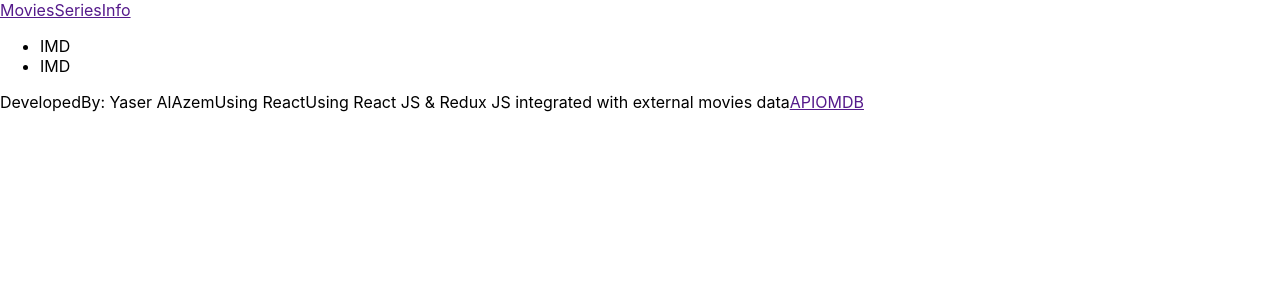
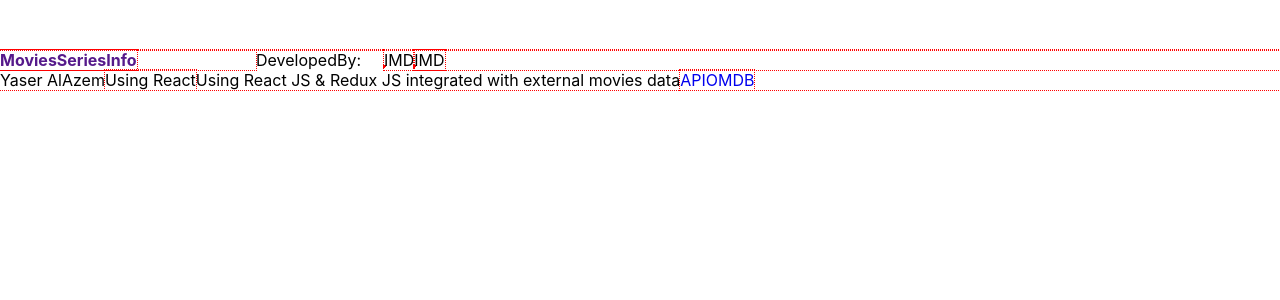
Before and after one commit to Thaneshwor/movies-list, a React (Create React App) app: page / in a window 1280 px wide. Shown: the top 300 px of the page. Built offline with nearby package versions, Linux system fonts and the light colour scheme.

Commit message:
Add css to header and footer

```diff
--- /dev/null
+++ b/src/APIKey.js
@@ -0,0 +1,3 @@
+module.exports = {
+    APIKey = ''
+}
--- a/src/App.css
+++ b/src/App.css
@@ -0,0 +1,3 @@
+*{
+    outline: 1px red dotted !important;
+}
--- a/src/components/footer/Footer.js
+++ b/src/components/footer/Footer.js
@@ -3,11 +3,11 @@ import './footer.css';
 
 function Footer() {
     return (
-        <div>
+        <div className='footer'>
             DevelopedBy: Yaser AlAzem
             <span>Using React</span>
             Using React JS & Redux JS integrated with external movies data
-            <a href="">APIOMDB</a>
+            <a href="#">APIOMDB</a>
         </div>
     )
 }
--- a/src/components/footer/footer.css
+++ b/src/components/footer/footer.css
@@ -0,0 +1,5 @@
+
+.footer{
+    width: 100%;
+    margin-top: 50px;
+}
--- a/src/components/header/Navbar.js
+++ b/src/components/header/Navbar.js
@@ -3,11 +3,11 @@ import './navbar.css';
 
 function Navbar() {
     return (
-        <div>
-            <div className=''>
+        <div className='nav-bar'>
+            <span className='nav-bar-title'>
                 <a href="">MoviesSeriesInfo</a>
-            </div>
-            <ul className=''>
+            </span>
+            <ul className='nav-bar-items'>
                 <li><img src='' />IMD</li>
                 <li><img src='' />IMD</li>
             </ul>
--- a/src/components/header/navbar.css
+++ b/src/components/header/navbar.css
@@ -1,8 +1,31 @@
-/* ul {
-    list-style-type: none;
-
+*{
+	margin: 0;
+	padding: 0;
+	box-sizing: border-box;
 }
 
-li {
+.nav-bar{
+    width: 100%;
+    background-color: blue;
+}
+
+.nav-bar-title{
+    width: 20%;
     float: left;
-} */
+    font-weight: 700;
+    color: wheat;
+}
+
+.nav-bar-items {
+    width: 70%;
+    float: right;
+}
+
+a{
+	text-decoration: none;
+}
+
+ul li{
+    list-style-type: none;
+	display: inline-block;
+}
```
